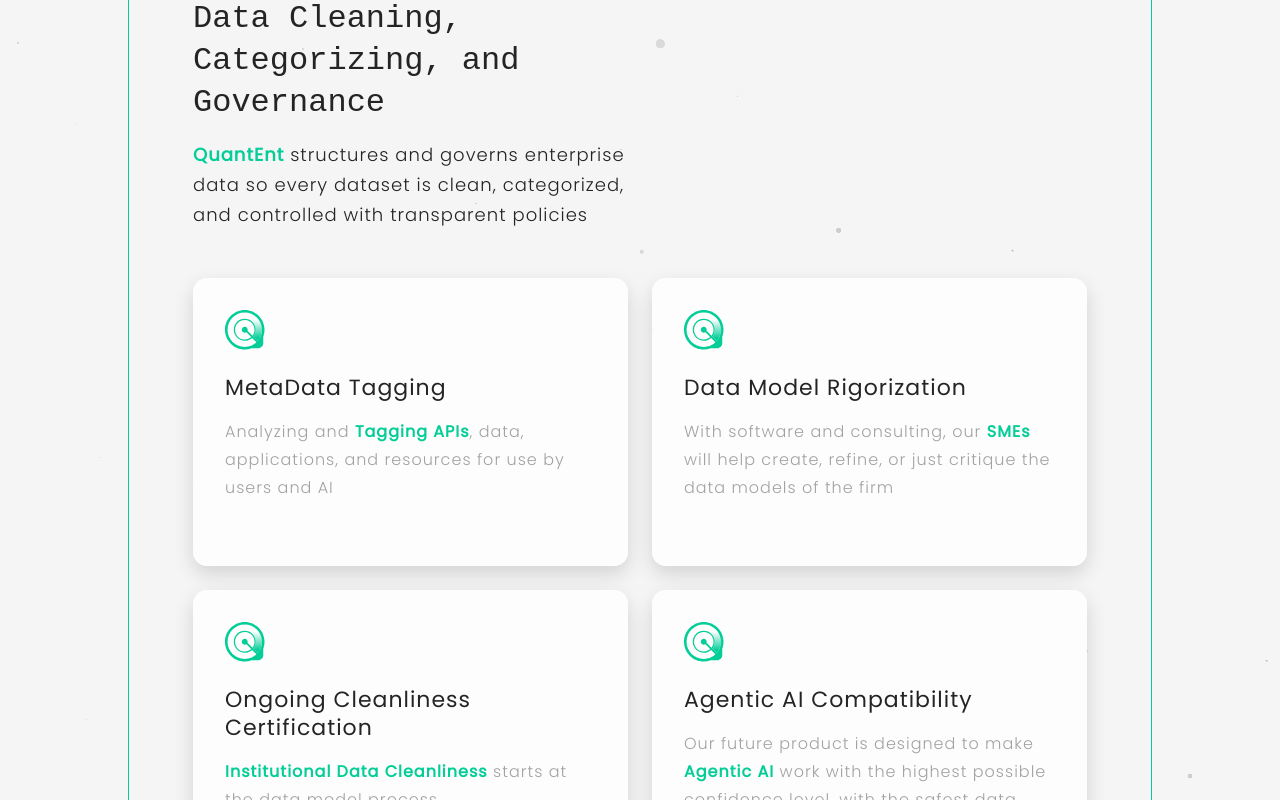
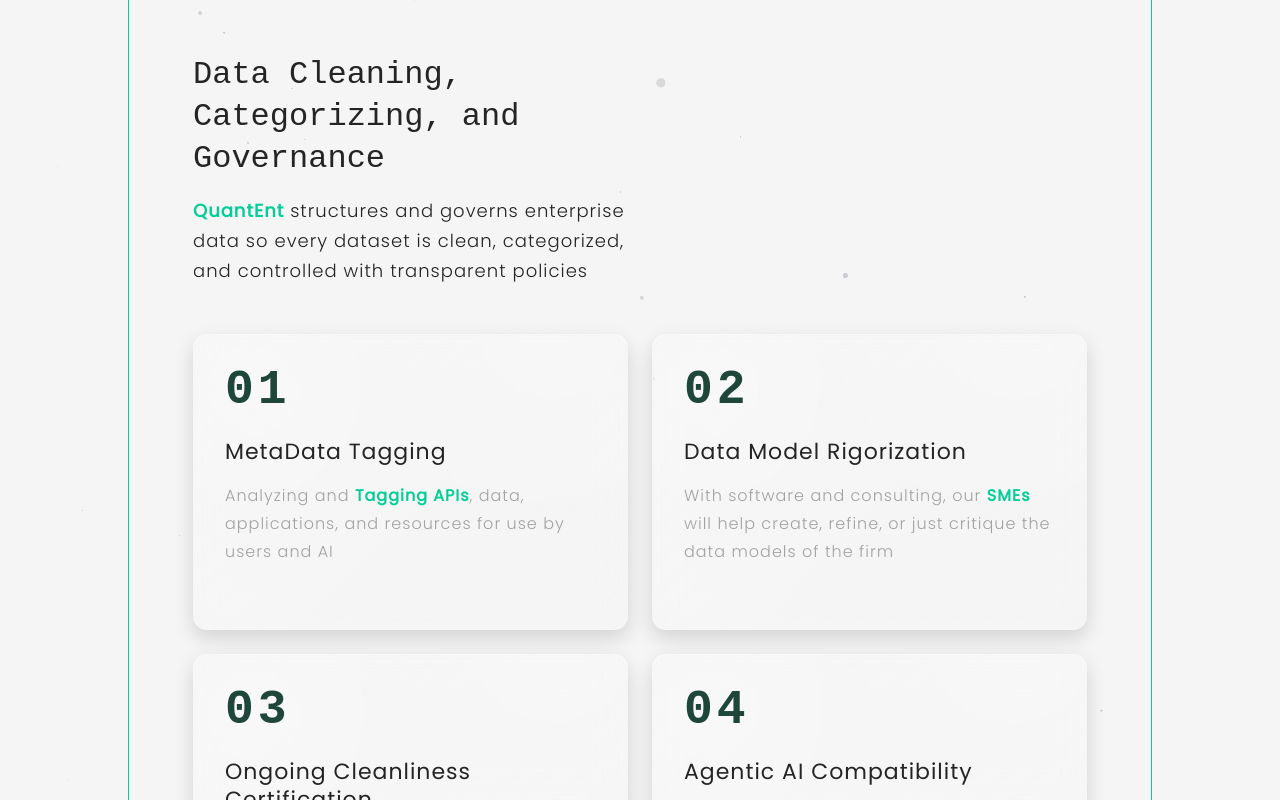
Before and after one commit to quantent-web/quantent-web, a Next.js app: page / in a window 1280 px wide. Shown: the part 2000-2800 px from the top of the page. Built offline with nearby package versions, Linux system fonts and the light colour scheme; a web font is replaced by a local one.

Commit message:
Apply liquid-glass styling to nav/cards and number Data Cleaning cards

```diff
--- a/app/globals.css
+++ b/app/globals.css
@@ -468,6 +468,42 @@
 
 .btn:active { opacity: 0.84; }
 
+
+/* Liquid glass effect (cards + nav parent) */
+.card,
+.liquid-glass-nav {
+  position: relative;
+  isolation: isolate;
+  overflow: hidden;
+  background: linear-gradient(135deg, rgba(255, 255, 255, 0.14), rgba(255, 255, 255, 0.05));
+  backdrop-filter: blur(18px) saturate(150%);
+  -webkit-backdrop-filter: blur(18px) saturate(150%);
+  box-shadow:
+    inset 0 1px 0 rgba(255, 255, 255, 0.28),
+    inset 0 -1px 0 rgba(255, 255, 255, 0.12),
+    0 0.5rem 1.25rem rgba(0, 0, 0, 0.14);
+}
+
+.card::before,
+.liquid-glass-nav::before {
+  content: '';
+  position: absolute;
+  inset: -1px;
+  border-radius: inherit;
+  background:
+    radial-gradient(circle at 15% 20%, rgba(255, 255, 255, 0.24), transparent 35%),
+    radial-gradient(circle at 85% 0%, rgba(255, 255, 255, 0.16), transparent 40%);
+  pointer-events: none;
+  z-index: -1;
+}
+
+.liquid-glass-nav {
+  border: 1px solid rgba(255, 255, 255, 0.22);
+  border-radius: 999px;
+  padding-top: 0;
+  padding-bottom: 0;
+}
+
 /* =========================
    Cards (What We Do)
 ========================= */
@@ -486,10 +522,6 @@
   border: none;
   border-radius: var(--radius);
   padding: var(--space-8);
-  background: color-mix(in srgb, var(--surface) 78%, transparent);
-  box-shadow: 0 0.5rem 1.25rem rgba(0, 0, 0, 0.14);
-  backdrop-filter: blur(10px);
-  -webkit-backdrop-filter: blur(10px);
 }
 
 .card-title {
@@ -1636,7 +1668,7 @@
 }
 
 .what-we-do-entitlement-and-user {
-  padding-bottom: var(--space-8);
+  padding-bottom: 7.5rem;
 }
 
 .what-we-do-data-cleaning {
@@ -1747,3 +1779,14 @@
     max-width: 100%;
   }
 }
+
+.card-number {
+  margin: 0;
+  color: var(--text-primary);
+  line-height: 1;
+  letter-spacing: 0.08em;
+}
+
+.what-we-do-data-cleaning .card-number {
+  color: color-mix(in srgb, var(--text-primary) 80%, var(--primary) 20%);
+}
--- a/app/home-page-client.tsx
+++ b/app/home-page-client.tsx
@@ -297,7 +297,7 @@
 
         {/* STICKY NAV */}
         <header className="nav header-bg__nav" ref={navRef}>
-          <div className="nav-inner nav-container" ref={navInnerRef}>
+          <div className="nav-inner nav-container liquid-glass-nav" ref={navInnerRef}>
             <a
               className="nav-brand"
               href="#top"
@@ -451,28 +451,28 @@
               </div>
               <div className="what-we-do-grid what-we-do-grid--two">
                 <article className="card what-we-do-card">
-                  <img src="/images/card-icon-quantent.svg" alt="" width="40" height="40" className="what-we-do-icon" />
+                  <h2 className="card-number" aria-hidden="true">01</h2>
                   <div className="what-we-do-card-copy">
                     <h4 className="card-title">MetaData Tagging</h4>
                     <p className="card-text card-text-secondary">Analyzing and <span className="text-highlight">Tagging APIs</span>, data, applications, and resources for use by users and AI</p>
                   </div>
                 </article>
                 <article className="card what-we-do-card">
-                  <img src="/images/card-icon-quantent.svg" alt="" width="40" height="40" className="what-we-do-icon" />
+                  <h2 className="card-number" aria-hidden="true">02</h2>
                   <div className="what-we-do-card-copy">
                     <h4 className="card-title">Data Model Rigorization</h4>
                     <p className="card-text card-text-secondary">With software and consulting, our <span className="text-highlight">SMEs</span> will help create, refine, or just critique the data models of the firm</p>
                   </div>
                 </article>
                 <article className="card what-we-do-card">
-                  <img src="/images/card-icon-quantent.svg" alt="" width="40" height="40" className="what-we-do-icon" />
+                  <h2 className="card-number" aria-hidden="true">03</h2>
                   <div className="what-we-do-card-copy">
                     <h4 className="card-title">Ongoing Cleanliness Certification</h4>
                     <p className="card-text card-text-secondary"><span className="text-highlight">Institutional Data Cleanliness</span> starts at the data model process</p>
                   </div>
                 </article>
                 <article className="card what-we-do-card">
-                  <img src="/images/card-icon-quantent.svg" alt="" width="40" height="40" className="what-we-do-icon" />
+                  <h2 className="card-number" aria-hidden="true">04</h2>
                   <div className="what-we-do-card-copy">
                     <h4 className="card-title">Agentic AI Compatibility</h4>
                     <p className="card-text card-text-secondary">Our future product is designed to make <span className="text-highlight">Agentic AI</span> work with the highest possible confidence level, with the safest data protection possible</p>
```
